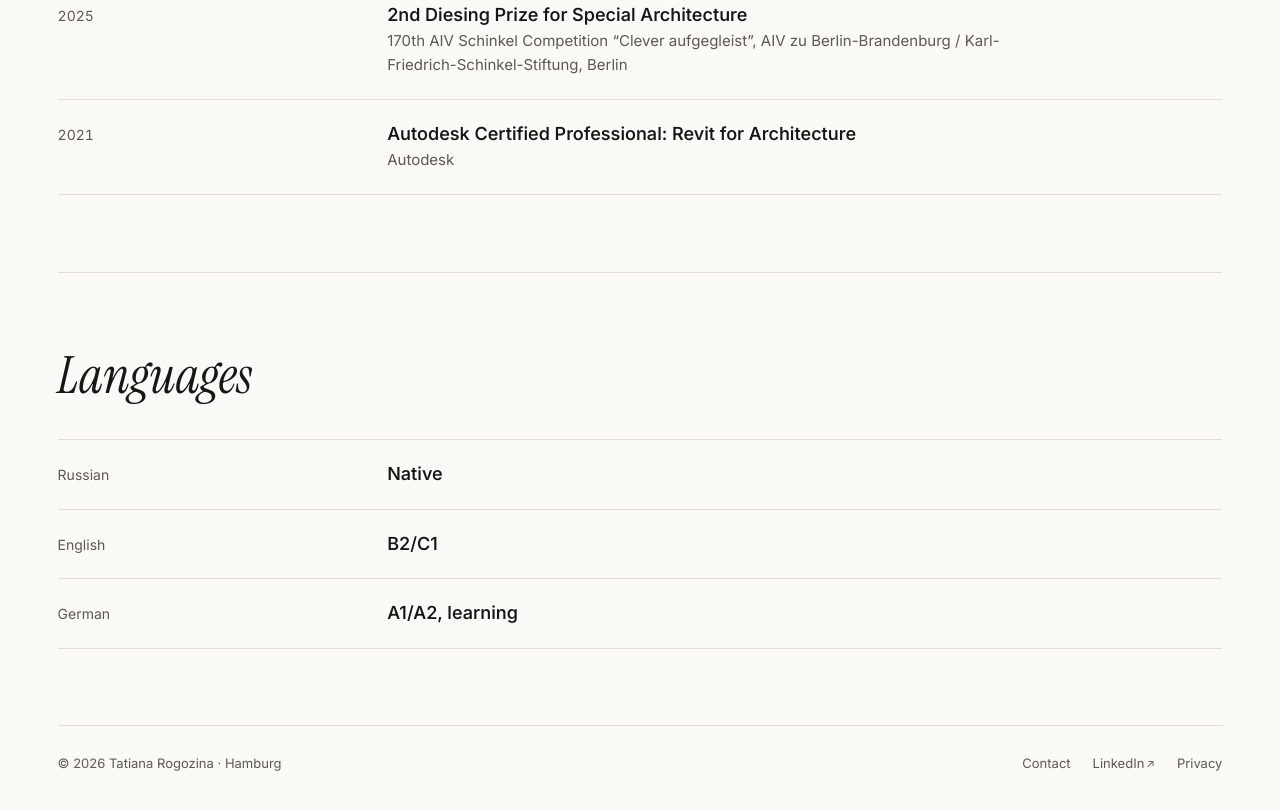
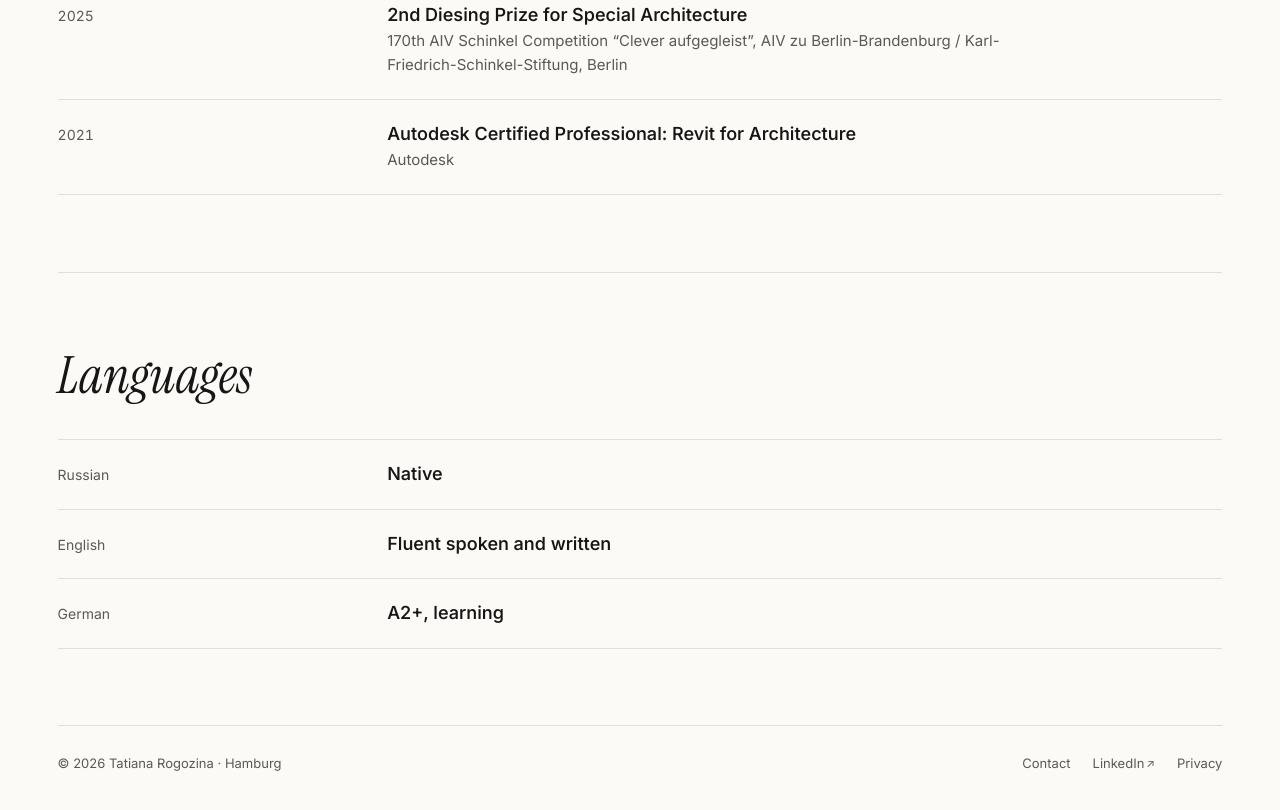
Before and after one commit to trogozina/trogozina.github.io, a plain HTML site: page experience.html in a window 1280 px wide. Shown: the part 3086-3896 px from the top of the page. Drawn offline with Linux system fonts and the light colour scheme.

Commit message:
Update language proficiency descriptions in CV

```diff
--- a/experience.html
+++ b/experience.html
@@ -183,11 +183,11 @@
     </div>
     <div class="cv-row">
       <div class="cv-date">English</div>
-      <div class="cv-body"><div class="cv-role">B2/C1</div></div>
+      <div class="cv-body"><div class="cv-role">Fluent spoken and written</div></div>
     </div>
     <div class="cv-row">
       <div class="cv-date">German</div>
-      <div class="cv-body"><div class="cv-role">A1/A2, learning</div></div>
+      <div class="cv-body"><div class="cv-role">A2+, learning</div></div>
     </div>
   </section>
 </main>
```
